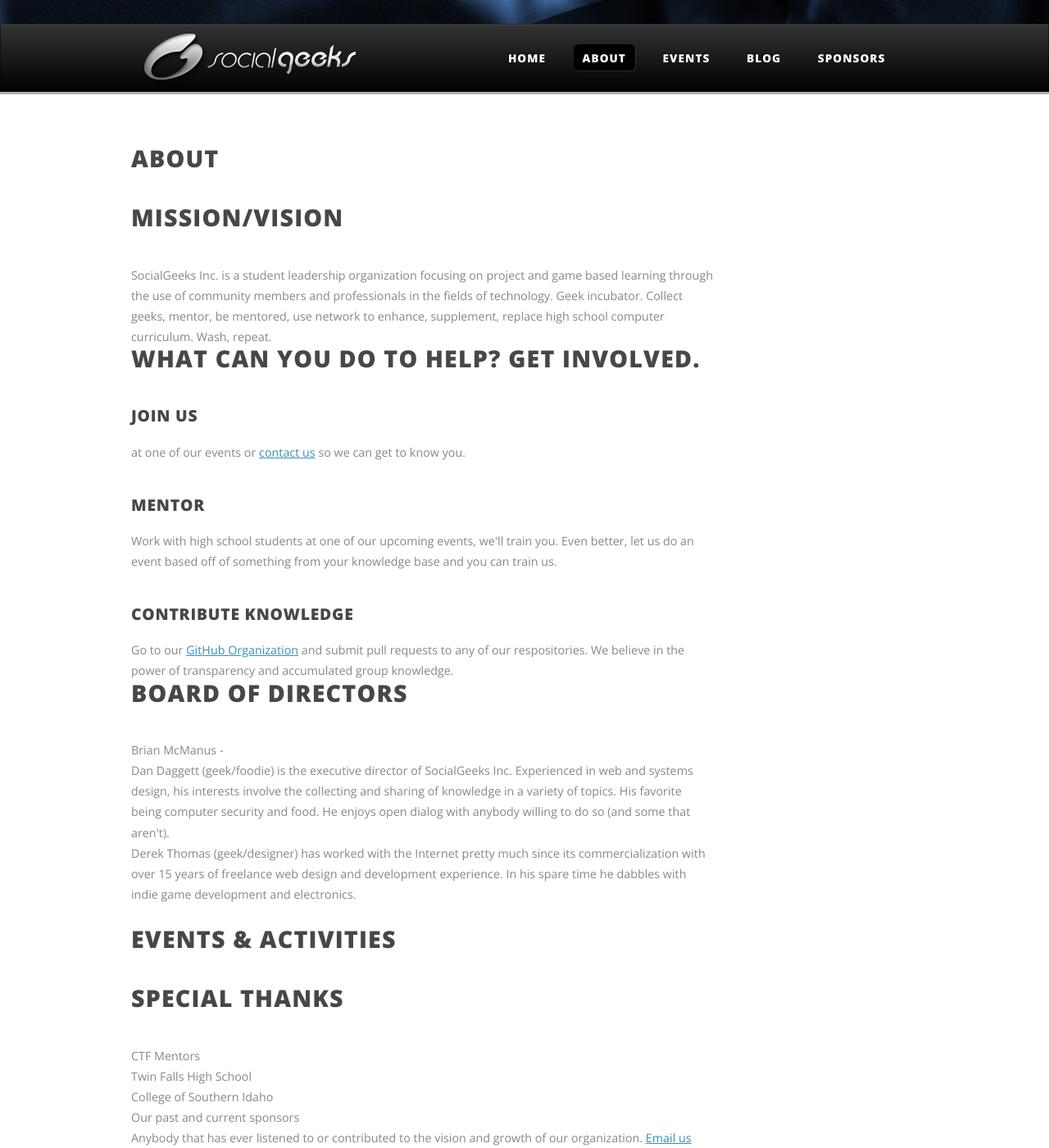
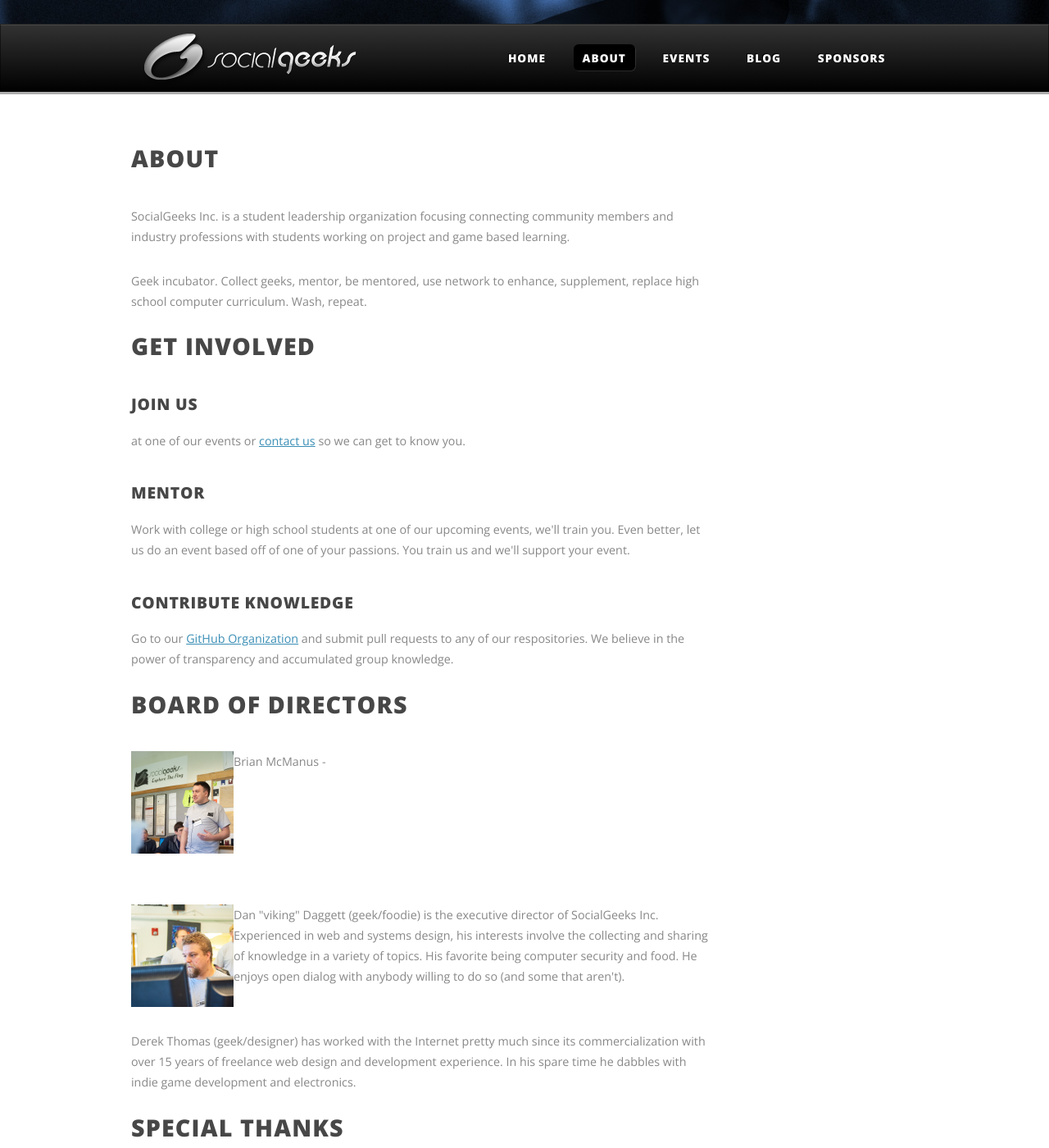
Before and after one commit to jahrik/socialgeeks.com, a Jekyll site: the page built from about.html, in a window 1280 px wide and 1400 px high. Shown: the whole window at 82% size. Built offline with Jekyll 4.4.1, drawn with Linux system fonts in a browser that asks for light colours; some of the changed text lies outside the part shown.

Commit message:
Initial commit of board pictures for Dan and Brian. Update about page to list mentors I received permission to list on the about page.

```diff
--- a/about.html
+++ b/about.html
@@ -6,41 +6,49 @@
 category: about
 ---
 
-<h2>Mission/Vision</h2>
+<p>SocialGeeks Inc. is a student leadership organization focusing connecting community members and industry professions with students working on project and game based learning.</p>
 
-SocialGeeks Inc. is a student leadership organization focusing on project and game based learning through the use of community members and professionals in the fields of technology.
+<p>Geek incubator. Collect geeks, mentor, be mentored, use network to enhance, supplement, replace high school computer curriculum. Wash, repeat.  </p>
 
-Geek incubator. Collect geeks, mentor, be mentored, use network to enhance, supplement, replace high school computer curriculum. Wash, repeat.
-
-<h2>What can you do to help?  Get involved.</h2>
+<h2>Get Involved</h2>
 
 <h3>Join us</h3>
-at one of our events or <a href="contact.html">contact us</a> so we can get to know you.
+
+<p>at one of our events or <a href="contact.html">contact us</a> so we can get to know you.</p>
 
 <h3>Mentor</h3>
-Work with high school students at one of our upcoming events, we'll train you.  Even better, let us do an event based off of something from your knowledge base and you can train us.
+<p>Work with college or high school students at one of our upcoming events, we'll train you.  Even better, let us do an event based off of one of your passions.  You train us and we'll support your event.</p>
 
 <h3>Contribute Knowledge</h3>
-Go to our <a href="https://github.com/socialgeeks">GitHub Organization</a> and submit pull requests to any of our respositories. We believe in the power of transparency and accumulated group knowledge.
+<p>Go to our <a href="https://github.com/socialgeeks">GitHub Organization</a> and submit pull requests to any of our respositories. We believe in the power of transparency and accumulated group knowledge.</p>
 
 <h2>Board of Directors</h2>
 
 <ul>
-	<li>Brian McManus -  </li>
+	<li><img src="/public/images/board/brian.jpg" align="left" width="125" height="125" />Brian McManus - <p>&nbsp;</p><p>&nbsp;</p><p>&nbsp;</p></li>
 
-	<li>Dan Daggett (geek/foodie) is the executive director of SocialGeeks Inc. Experienced in web and systems design, his interests involve the collecting and sharing of knowledge in a variety of topics. His favorite being computer security and food. He enjoys open dialog with anybody willing to do so (and some that aren't).</li>
+	<li><img src="/public/images/board/dan.jpg" align="left" width="125" height="125" />Dan "viking" Daggett (geek/foodie) is the executive director of SocialGeeks Inc. Experienced in web and systems design, his interests involve the collecting and sharing of knowledge in a variety of topics. His favorite being computer security and food. He enjoys open dialog with anybody willing to do so (and some that aren't).<p>&nbsp;</p></li>
 
 	<li>Derek Thomas (geek/designer) has worked with the Internet pretty much since its commercialization with over 15 years of freelance web design and development experience.  In his spare time he dabbles with indie game development and electronics.</li>
 </ul>
 
-<h2>Events & Activities</h2>
-
 <h2>Special Thanks</h2>
 
 <ul>
-	<li>CTF Mentors</li>
-	<li>Twin Falls High School</li>
-	<li>College of Southern Idaho</li>
-	<li>Our past and current sponsors</li>
-	<li>Anybody that has ever listened  to or contributed to the vision and growth of our organization.  <a href="contact.html">Email us</a> and we'll add you to the list.</li>
+	<li>Our <a href="sponsors.html">past and current sponsors</a></li>
+	<li>Bill Taylor</li>
+	<li>BinaryBuddha</li>
+	<li>Brian Gergens</li>
+	<li>Chris "furby" Zuck</li>
+	<li>Choncey Blaylock</li>
+	<li>Ian Laird</li>
+	<li>Jason Torgrimson</li>
+	<li>Jayte Boehler</li>
+	<li>Jon Winther</li>
+	<li>Korey Thoele</li>
+	<li>Noah Heck</li>
+	<li>Wes Gill</li>
+	<li><a href="http://www.tfhsbruins.com/" target="_blank">Twin Falls High School</a></li>
+	<li><a href="http://www.csi.edu" target="_blank">College of Southern Idaho</a></li>
+	<li>Anybody that has ever listened to or contributed to the vision and growth of our organization.  <a href="contact.html">Email us</a> and we'll add you to the list.</li>
 </ul>
```
Also changed, not shown: public/images/board/brian.jpg (added), public/images/board/dan.jpg (added).
